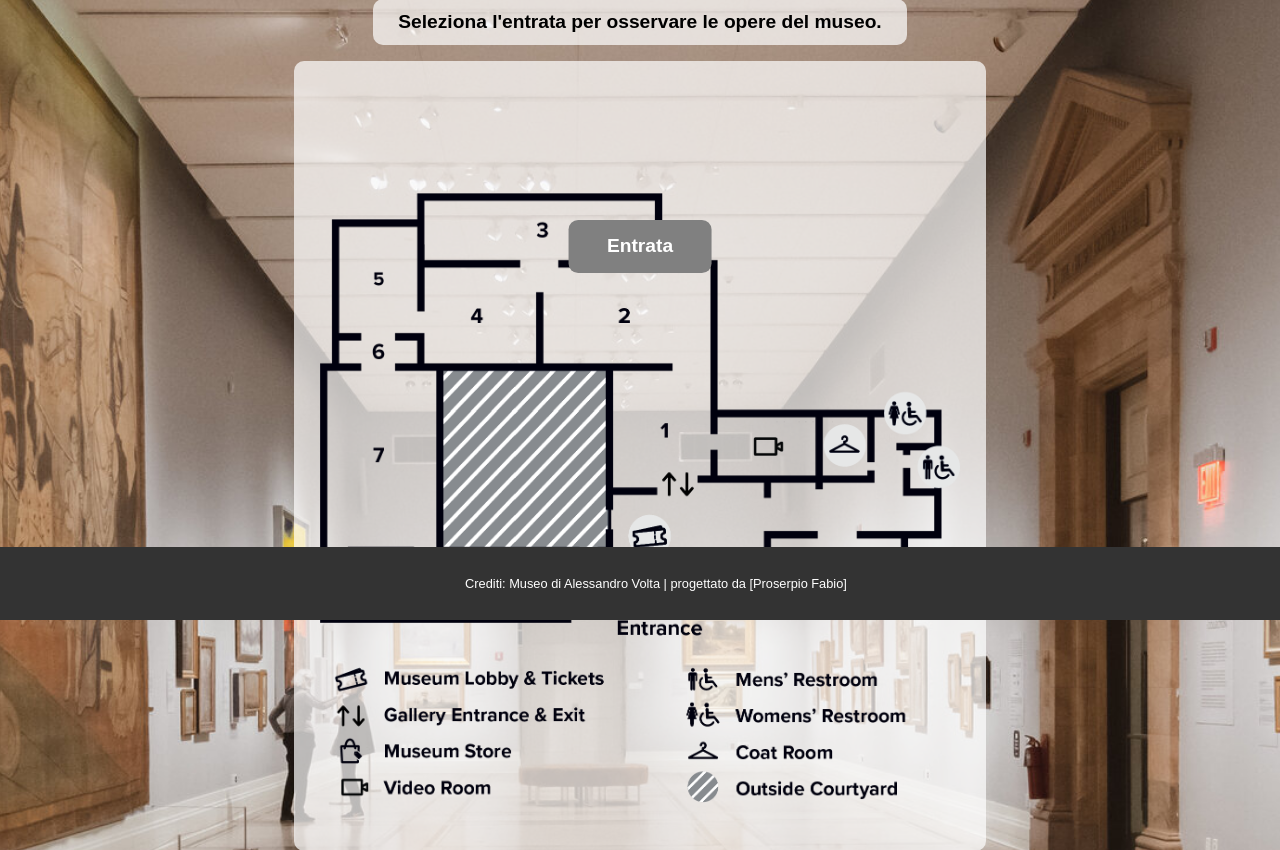
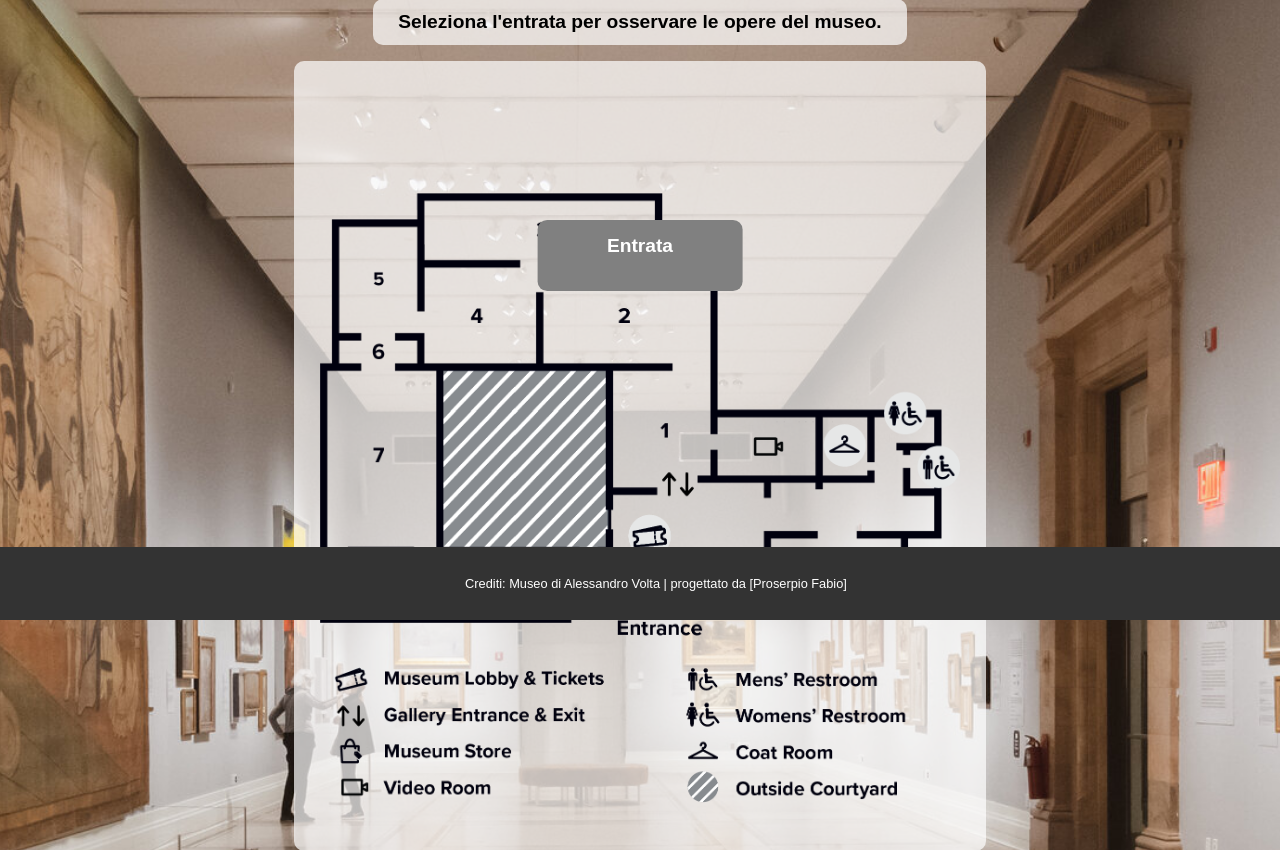
Before and after one commit to flekss07/museo-volta-gruppo-public, a Django app: page / in a window 1280 px wide. Shown: the part 180-1030 px from the top of the page. Run offline with Django 5.2, Linux system fonts and the light colour scheme.

Commit message:
homepage

```diff
--- a/django/museo/static/home/css/homepage.css
+++ b/django/museo/static/home/css/homepage.css
@@ -159,3 +159,7 @@ footer {
     right: 16vw;
     top: 2vh;
 }
+a{
+    width: 10vw;
+    height: 5vh;
+}
--- a/django/museo/static/home/css/style.css
+++ b/django/museo/static/home/css/style.css
@@ -112,3 +112,7 @@ footer {
     bottom: 0vh;
     left: 0vw;
 }
+a{
+    width: 10vw;
+    height: 5vh;
+}
```
